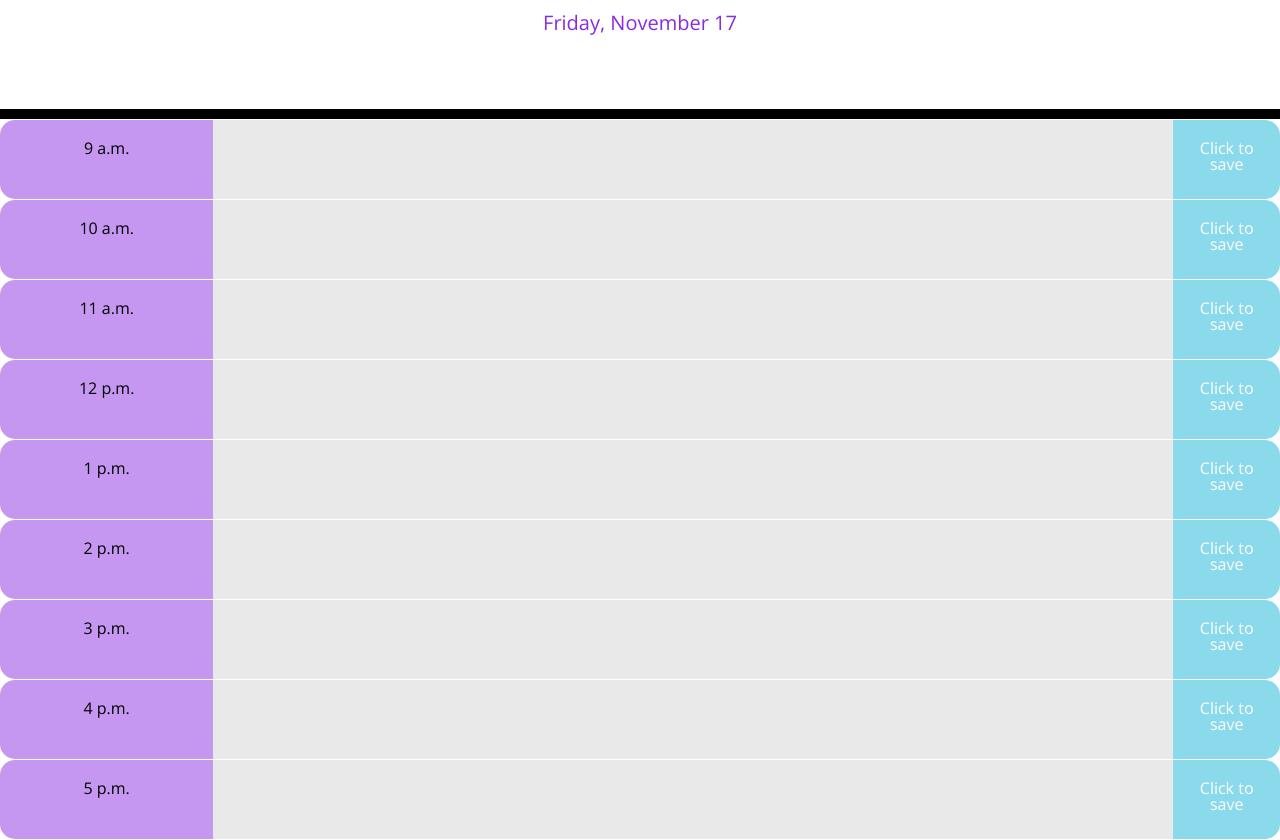
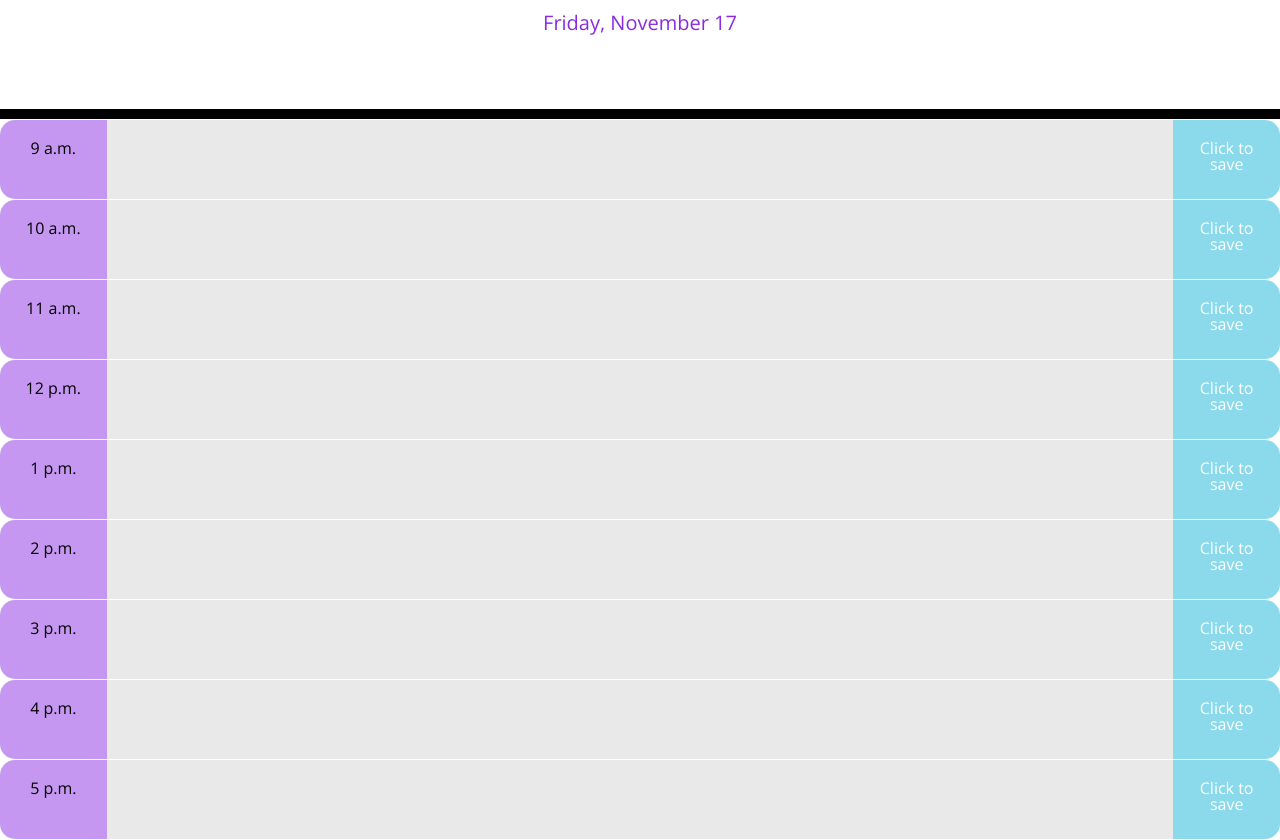
Before and after one commit to louise-elliott-work/work-day-scheduler, a plain HTML site: page index.html in a window 1280 px wide. Shown: the part 168-1008 px from the top of the page. Drawn offline with nearby package versions, Linux system fonts and the light colour scheme.

Commit message:
spacing amended and styling checked

```diff
--- a/index.html
+++ b/index.html
@@ -33,48 +33,48 @@
     <div class="container-fluid">
       <table id="schedule">
         <tr class="row" id="09">
-          <td class="hour col-2">9 a.m.</td>
-          <td class="time-block col-9"><textarea id="09text"></textarea></td>
+          <td class="hour col-1">9 a.m.</td>
+          <td class="time-block col-10"><textarea id="09text"></textarea></td>
           <td class="saveBtn col-1" id="saveBtn"type="button">Click to save</td>
         </tr>
         <tr class="row" id="10">
-          <td class="hour col-2">10 a.m.</td>
-          <td class="time-block col-9"><textarea id="10text"></textarea></td>
+          <td class="hour col-1">10 a.m.</td>
+          <td class="time-block col-10"><textarea id="10text"></textarea></td>
           <td class="saveBtn col-1" id="saveBtn"type="button">Click to save</td>
         </tr>
         <tr class="row" id="11">
-          <td class="hour col-2">11 a.m.</td>
-          <td class="time-block col-9"><textarea id="11text"></textarea></td>
+          <td class="hour col-1">11 a.m.</td>
+          <td class="time-block col-10"><textarea id="11text"></textarea></td>
           <td class="saveBtn col-1" id="saveBtn"type="button">Click to save</td>
         </tr>
         <tr class="row" id="12">
-          <td class="hour col-2">12 p.m.</td>
-          <td class="time-block col-9"><textarea id="12text"></textarea></td>
+          <td class="hour col-1">12 p.m.</td>
+          <td class="time-block col-10"><textarea id="12text"></textarea></td>
           <td class="saveBtn col-1" id="saveBtn"type="button">Click to save</td>
         </tr>
         <tr class="row" id="13">
-          <td class="hour col-2">1 p.m.</td>
-          <td class="time-block col-9"><textarea id="13text"></textarea></td>
+          <td class="hour col-1">1 p.m.</td>
+          <td class="time-block col-10"><textarea id="13text"></textarea></td>
           <td class="saveBtn col-1" id="saveBtn"type="button">Click to save</td>
         </tr>
         <tr class="row" id="14">
-          <td class="hour col-2">2 p.m.</td>
-          <td class="time-block col-9"><textarea id="14text"></textarea></td>
+          <td class="hour col-1">2 p.m.</td>
+          <td class="time-block col-10"><textarea id="14text"></textarea></td>
           <td class="saveBtn col-1" id="saveBtn" type="button">Click to save</td>
         </tr>
         <tr class="row" id="15">
-          <td class="hour col-2">3 p.m.</td>
-          <td class="time-block col-9"><textarea id="15text"></textarea></td>
+          <td class="hour col-1">3 p.m.</td>
+          <td class="time-block col-10"><textarea id="15text"></textarea></td>
           <td class="saveBtn col-1" id="saveBtn"type="button">Click to save</td>
         </tr>
         <tr class="row" id="16">
-          <td class="hour col-2">4 p.m.</td>
-          <td class="time-block col-9"><textarea id="16text"></textarea></td>
+          <td class="hour col-1">4 p.m.</td>
+          <td class="time-block col-10"><textarea id="16text"></textarea></td>
           <td class="saveBtn col-1" id="saveBtn"type="button">Click to save</td>
         </tr>
         <tr class="row" id="17">
-          <td class="hour col-2">5 p.m.</td>
-          <td class="time-block col-9"><textarea id="17text"></textarea></td>
+          <td class="hour col-1">5 p.m.</td>
+          <td class="time-block col-10"><textarea id="17text"></textarea></td>
           <td class="saveBtn col-1" id="saveBtn"type="button">Click to save</td>
         </tr>
       </table>
--- a/script.js
+++ b/script.js
@@ -1,6 +1,7 @@
+
 // * Display current day and date at the top of the page.
-var currentDay = $("#currentDay");
-currentDay.text(dayjs().format('dddd, MMMM DD'));
+var currentDay = document.getElementById("currentDay");
+currentDay.textContent = (dayjs().format("dddd, MMMM DD"));
 
 // * Capture current hour from day.js to reference for formatting of time blocks.
 var currentHour = dayjs().format('HH');
@@ -8,13 +9,14 @@ var currentHour = dayjs().format('HH');
 // * Create a variable for all time blocks to use in functions below.
 const allTimeBlocks = schedule.rows;
 
-// * Format the colour of the time block according to whether it is past, present or future by checking the current hour from day.js against the ID of the time block.
+// * Loop through the time blocks to apply formatting.
 for (var i = 0; i < allTimeBlocks.length; i++) {
 
     // * Capture the ID of the time block by taking the parent row ID to reference in cell formatting function below.
     var timeBlockHour = allTimeBlocks[i].id;
     var timeBlock = document.getElementsByClassName("time-block");
 
+    // * Format the colour of the time block according to whether it is past, present or future by checking the current hour from day.js against the ID of the time block.
     function formatCell () {
         if (timeBlockHour < currentHour) {
             timeBlock[i].setAttribute("id", "past");
@@ -30,7 +32,7 @@ for (var i = 0; i < allTimeBlocks.length; i++) {
 }
 
 // * Target all of the save buttons that could be clicked by the user.
-var saveButtons = document.getElementsByClassName('saveBtn');
+var saveButtons = document.getElementsByClassName("saveBtn");
 
 // * Add an event listener to each of the save buttons and run the function when one is clicked.
 for (var i = 0 ; i < allTimeBlocks.length; i++) {
@@ -57,9 +59,12 @@ function processClick(clickedButton) {
 function showData () {
     for (var i = 0; i < allTimeBlocks.length; i++) {
         // * Iterate through all of the text areas.
-        var textAreas = document.querySelectorAll('textarea')[i];
+        var textAreas = document.querySelectorAll("textarea")[i];
+        // * Capture the ID of the text area.
         var textAreaKey = textAreas.id;
+        // * Take the hour identifier only from the text area.
         var hourOnly = textAreaKey.slice(0, 2);
+        // * Take the relevant text from local storage and add to the corresponding time block.
         textAreas.value = localStorage.getItem(hourOnly);
     }
 }
```
